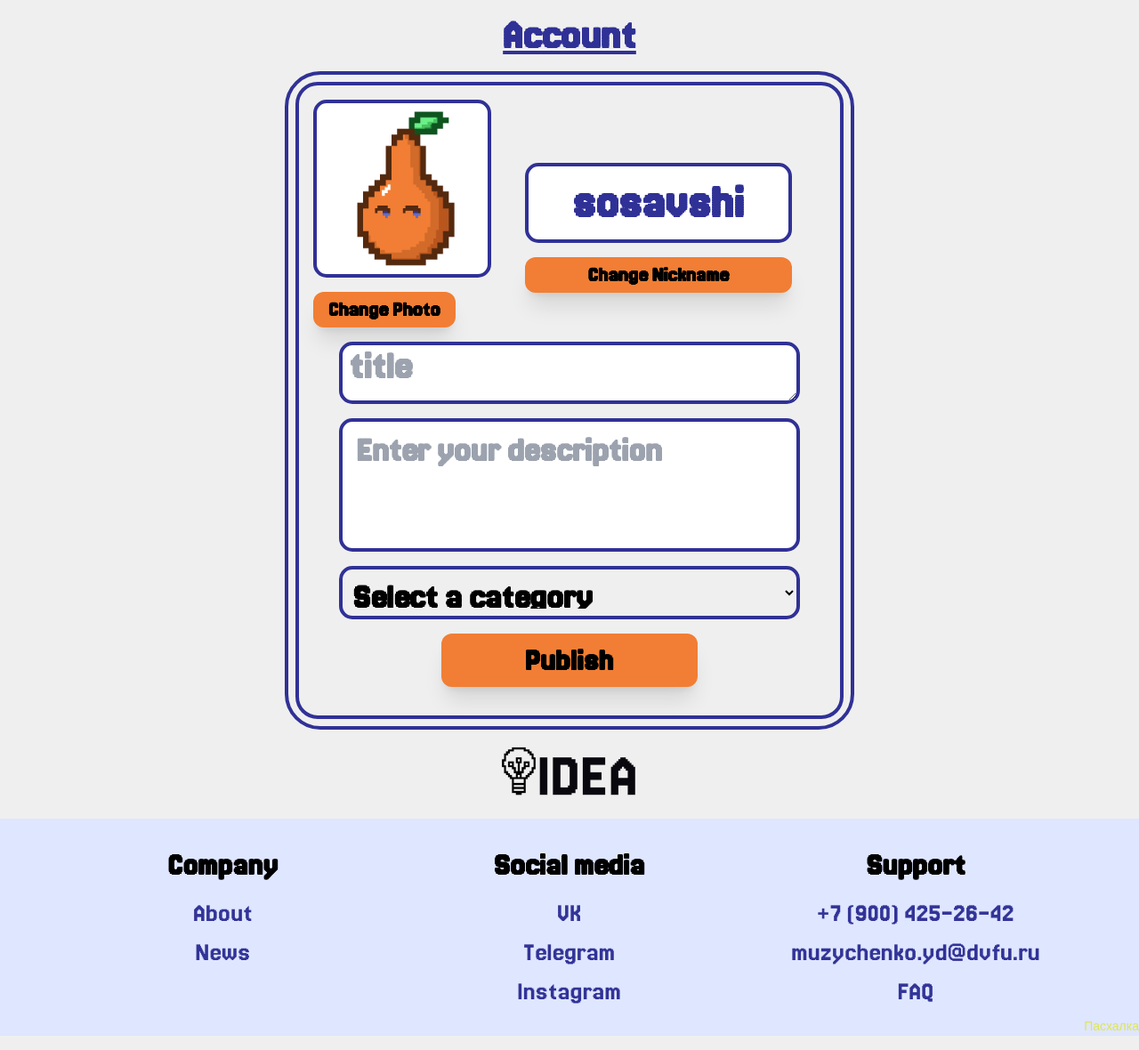
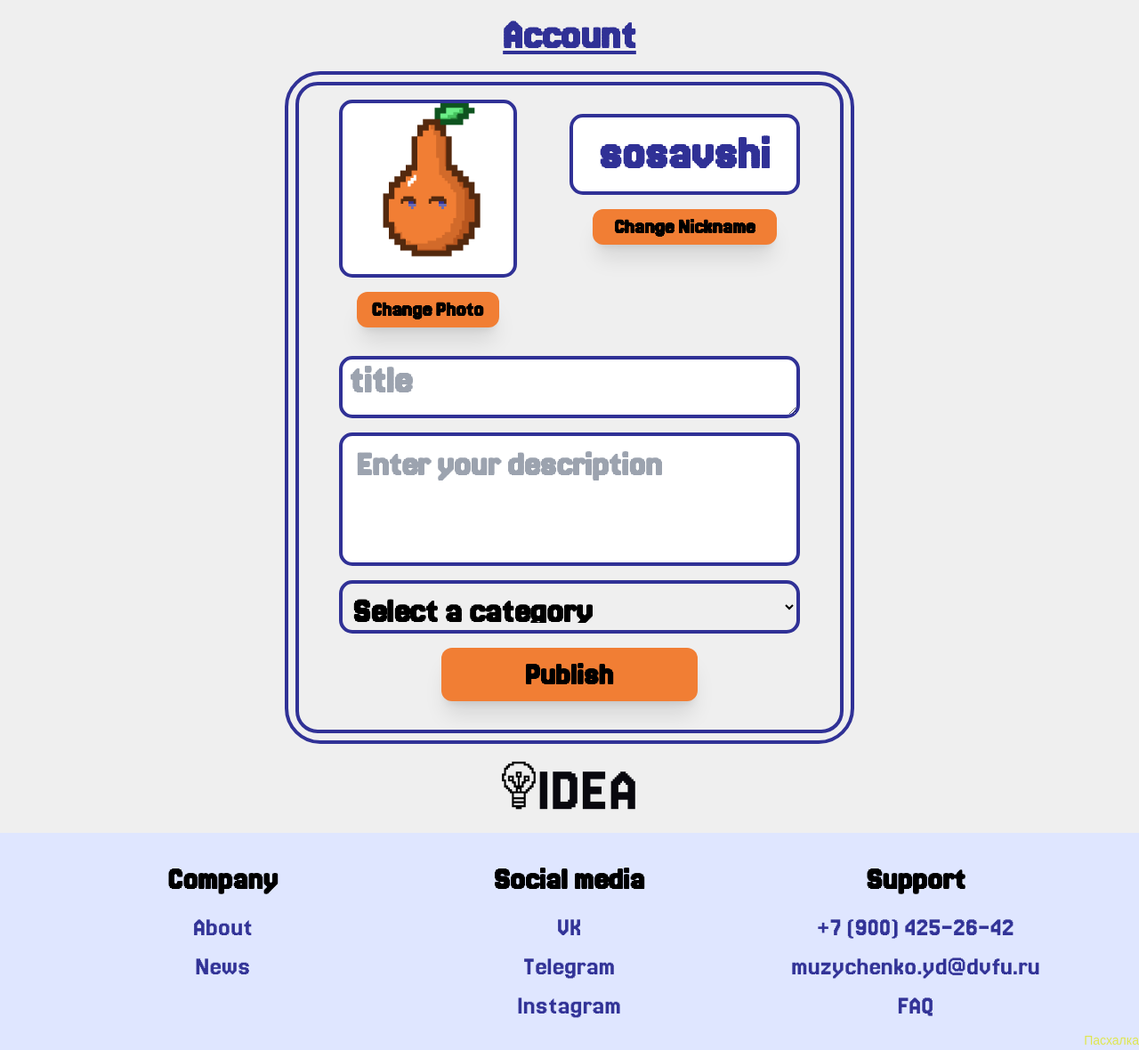
Before and after one commit to shxlny/IDEA, a Django app: page /account/ in a window 1280 px wide. Shown: the part 120-1300 px from the top of the page at 89% size. Run offline with Django 5.2, Linux system fonts and the light colour scheme; a user stored in the database is signed in; data comes from the database, SQL or seed files in the repository; both versions use the stored data as it was after the commit; style sheets or scripts are compiled from the project's sources; some libraries are stand-ins or nearby versions.

Commit message:
acc final

```diff
--- a/fefu/crowdapp/templates/account.html
+++ b/fefu/crowdapp/templates/account.html
@@ -51,12 +51,12 @@
 
         <main class="flex justify-center w-full h-auto">
             <div class="w-[80%] xl:w-[50%] h-[90%] border-4 rounded-[30px] xl:rounded-[40px] border-[#303196] flex justify-center items-center p-2  ">
-                <div class="w-full h-full border-4 rounded-[25px] border-[#303196] justify-center relative p-4">
+                <div class="w-full h-full border-4 rounded-[25px] border-[#303196] flex flex-col justify-center items-center relative p-4">
                     <!-- Блок профиля -->
-                    <div class="w-full h-auto flex justify-center">
-                        <form method="POST" enctype="multipart/form-data">
+                     <div class="w-[90%] h-auto sm:grid grid-cols-2 ">
+                        <form method="POST" enctype="multipart/form-data" class="w-full sm:w-fit flex flex-col justify-center items-center sm:items-start">
                             {% csrf_token %}
-                            <div class="w-[150px] h-[150px] md:w-[200px] md:h-[200px] bg-white border-4 rounded-[15px] border-[#303196] overflow-hidden">
+                            <div class="w-[150px] h-[150px] flex justify-center items-center md:w-[200px] md:h-[200px] bg-white border-4 rounded-[15px] border-[#303196] overflow-hidden">
                                 {% if user.profile.avatar %}
                                     <img src="{{ user.profile.avatar.url }}" alt="Current Avatar">
                                 {% else %}
@@ -66,24 +66,38 @@
                             <form id="photoForm" method="POST" enctype="multipart/form-data">
                                 {% csrf_token %}
                                 <input id="avatarInput" type="file" name="avatar" class="hidden" onchange="this.form.submit();">
+                                <div class="w-full flex justify-center">
                                     <button type="button" id="changePhotoButton"
                                         class="mt-4 w-[80%] h-[40px] bg-[#F17E34] rounded-xl shadow-xl font-bold text-black text-xl md:text-2xl"
                                         onclick="document.getElementById('avatarInput').click();">
                                         Change Photo
                                     </button>
+                                </div>
                             </form>
                             <!-- Форма изменения никнейма -->
+
+                            <form method="POST" class="w-full">
+                                {% csrf_token %}
                                 <div class="w-full pt-4 flex flex-col justify-center items-center">
-                                <input type="text" name="nickname" class="text-[30px] md:text-[55px] font-bold text-[#303196] text-center w-[300px] outline-none bg-white border-4 rounded-[15px] border-[#303196]" value="{{ form.nickname.value|default:user.username }}">
+                                    <!-- Используем ваше поле ввода для никнейма, передавая данные через форму -->
+                                    <div class="w-full flex justify-center">
+                                        <input type="text" name="nickname" class="w-full h-fit text-[30px] md:text-[55px] font-bold text-[#303196] text-center w-[300px] outline-none bg-white border-4 rounded-[15px] border-[#303196]"
+                                        value="{{ nickname_form.nickname.value|default:user.username }}">
+                                    </div>
+
+                                    <!-- Кнопка отправки формы -->
+                                    <div class="w-full flex justify-center">
                                         <button type="submit" class="mt-4 w-[80%] h-[40px] bg-[#F17E34] rounded-xl shadow-xl font-bold text-black text-xl md:text-2xl">
                                         Change Nickname
                                         </button>
                                     </div>
+                                </div>
+                            </form>
                         </form>
                     </div>
 
                     <!-- Блок для добавления идей -->
-                    <form method="POST" action="{% url 'add_idea' %}" class="w-full">
+                    <form method="POST" action="{% url 'add_idea' %}" class="w-full pt-4">
                         {% csrf_token %}
                         <div class="w-full flex justify-center">
                             <textarea class="h-[70px] w-[90%] border-4 rounded-[15px] border-[#303196] font-bold pl-2 pt-2 text-2xl xl:text-[45px]"
```
Also changed, not shown: fefu/db.sqlite3. Lines whose indentation alone changed are shown as unchanged.
